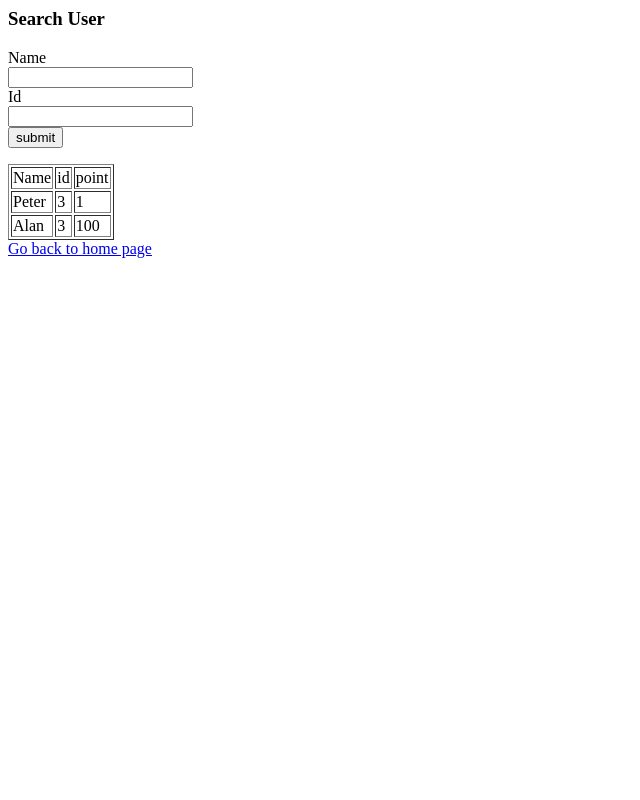
After one commit to NonnieNguyen/447, a Flask app: page /search in a window 1280 px wide. The commit adds this page. Shown: the whole page, without its empty margins (0-640 px from the left). Run offline with Flask 2, Linux system fonts and the light colour scheme; data comes from the database, SQL or seed files in the repository; both versions use the stored data as it was after the commit.

Commit message:
Created Search and Remove function
removed file removedresult.html

```diff
--- a/HW2/server.py
+++ b/HW2/server.py
@@ -16,31 +16,36 @@ def remove():
    cur.execute("select * from students")
 
    rows = cur.fetchall()
-
+   con.close()
    return render_template("remove.html",rows = rows)
 
-@app.route('/removerec',methods = ['POST', 'GET'])
+@app.route('/removerec', methods = ['POST', 'GET'])
 def removerec():
    if request.method == 'POST':
       try:
          nm = request.form['nm']
-         id = request.form['id']
-         point = request.form['point']
 
          with sql.connect("database.db") as con:
             cur = con.cursor()
+            cur.execute("SELECT name FROM students WHERE name=?",(nm,))
 
-            cur.execute("DELETE FROM students WHERE nm =(?)",(nm))
+            if cur.fetchone():
+               cur.execute("DELETE FROM students WHERE name=?",(nm,))
+               con.commit()
+               msg = "Record successfully removed"
 
-            con.commit()
-            msg = "Record successfully removed"
+            else:
+               con.rollback()
+               msg = "Could not find user"
+
       except:
          con.rollback()
          msg = "error in removing operation"
 
       finally:
-         return render_template("removedresult.html",msg = msg)
+
          con.close()
+         return render_template("result.html",msg = msg)
 
 
 @app.route('/enternew')
@@ -67,8 +72,8 @@ def addrec():
          msg = "error in insert operation"
 
       finally:
+         con.close()
          return render_template("result.html",msg = msg)
-         con.close()
 
 @app.route('/list')
 def list():
@@ -79,7 +84,43 @@ def list():
    cur.execute("select * from students")
 
    rows = cur.fetchall()
+   con.close()
    return render_template("list.html",rows = rows)
+
+@app.route('/search')
+def search():
+   con = sql.connect("database.db")
+   con.row_factory = sql.Row
+
+   cur = con.cursor()
+   cur.execute("select * from students")
+
+   rows = cur.fetchall()
+   con.close()
+   return render_template("search.html",rows = rows)
+
+@app.route('/searchrec',methods = ['POST', 'GET'])
+def searchrec():
+   if request.method == 'POST':
+      try:
+         nm = request.form['nm']
+         id = request.form['id']
+
+         con = sql.connect("database.db")
+         con.row_factory = sql.Row
+
+         cur = con.cursor()
+         cur.execute("SELECT * FROM students WHERE name = ? OR id = ?", (nm,id))
+
+         rows = cur.fetchall()
+         msg = "All User(s) named " + nm +" and User(s) with ID of " + id
+      except:
+         con.rollback()
+         msg = "User was not found"
+
+      finally:
+         con.close()
+         return render_template("sresult.html",msg = msg, rows = rows)
 
 if __name__ == '__main__':
    conn = sql.connect('database.db')
--- a/HW2/templates/home.html
+++ b/HW2/templates/home.html
@@ -9,6 +9,7 @@
             <a href="/enternew">Add User</a>
             <a href="/list">List</a>
             <a href="/remove">Remove</a>
+            <a href="/search">Search</a>
         </nav>
     </div>
 
--- a/HW2/templates/result.html
+++ b/HW2/templates/result.html
@@ -1,7 +1,7 @@
 <!doctype html>
 <html>
    <body>
-      result of addition : {{ msg }}
+      result : {{ msg }}
       <h2><a href = "\">go back to home page</a></h2>
    </body>
 </html>
--- /dev/null
+++ b/HW2/templates/search.html
@@ -0,0 +1,31 @@
+<html>
+   <body>
+      <form action = "{{ url_for('searchrec') }}" method = "POST">
+         <h3>Search User</h3>
+         Name<br>
+         <input type = "text" name = "nm" /></br>
+
+         Id<br>
+         <input type = "text" name = "id" /><br>
+
+         <input type = "submit" value = "submit" /><br>
+      </form>
+      <table border = 1>
+        <thead>
+           <td>Name</td>
+           <td>id</td>
+           <td>point</td>
+        </thead>
+
+        {% for row in rows %}
+           <tr>
+              <td>{{row["name"]}}</td>
+              <td> {{ row["id"]}}</td>
+              <td>{{row['point']}}</td>
+           </tr>
+        {% endfor %}
+        </table>
+
+   <a href = "/">Go back to home page</a>
+   </body>
+</html>
```
Also changed, not shown: HW2/templates/remove.html (+3 -9 lines), HW2/templates/removedresult.html (deleted, +0 -7 lines), HW2/templates/sresult.html (added, +24 -0 lines), HW2/database.db.
